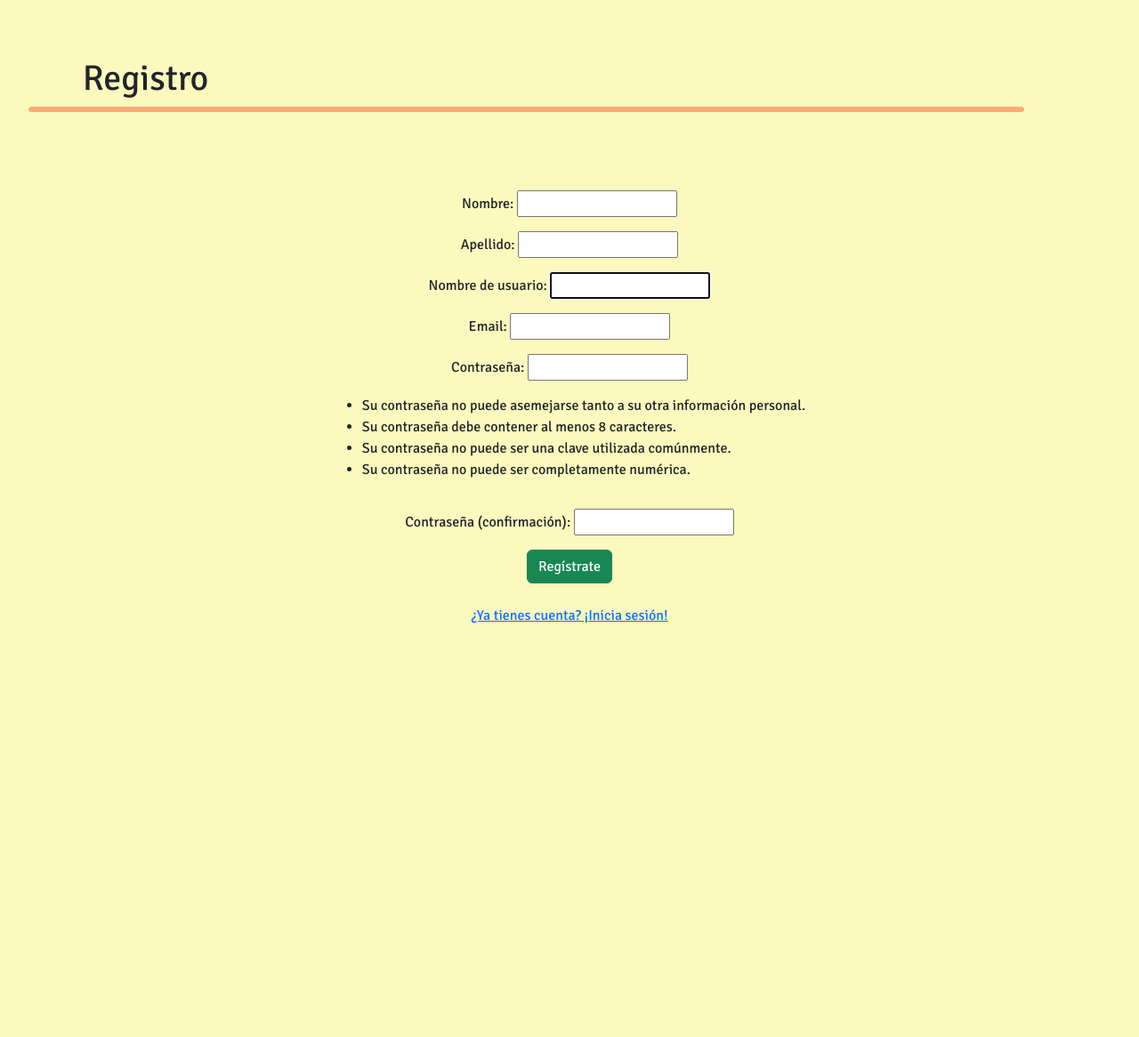
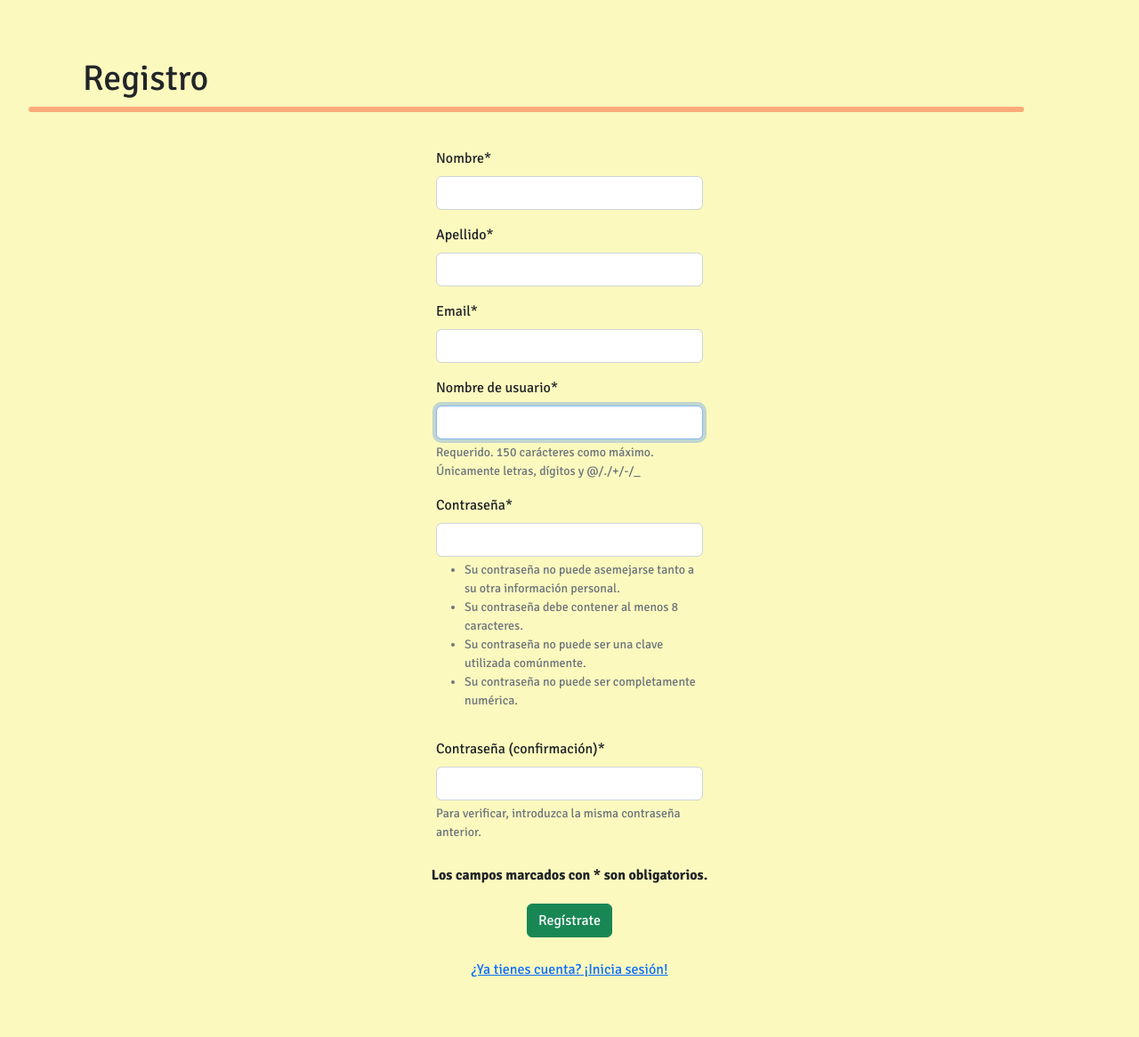
Before and after one commit to migromarj/MercaCoche, a Django app: page /register/ in a window 1280 px wide. Shown: the part 56-1222 px from the top of the page at 89% size. Before the commit the page ends 757 px from the top, so only its background shows below. Run offline with Django 4.2, Linux system fonts and the light colour scheme; some libraries are stand-ins or nearby versions.

Commit message:
style(#021): Change styles of login and register forms

```diff
--- a/main/forms.py
+++ b/main/forms.py
@@ -14,8 +14,8 @@ class RegisterForm(UserCreationForm):
         fields = [
             "first_name",
             "last_name",
+            "email",
             "username",
-            "email",
             "password1",
             "password2",
         ]
--- a/main/templates/components/form_min_max.html
+++ b/main/templates/components/form_min_max.html
@@ -3,12 +3,12 @@
     <div class="form-min-max">
         <label for={{name}}>Desde</label>
         <div class="input-group">
-            <input type="number" class="form-control" id={{name}} name={{name}}-min min={{min}} max={{max}} value={{selected_min}} aria-describedby="min-addon" required>
+            <input type="number" class="form-control form-control-input" id={{name}} name={{name}}-min min={{min}} max={{max}} value={{selected_min}} aria-describedby="min-addon" required>
             <span class="input-group-text" id="min-addon"> {{ unit }} </span>
         </div>
         <label for={{name}} class="max-label">Hasta</label>
         <div class="input-group">
-            <input type="number" class="form-control" id={{name}} name={{name}}-max min={{min}} max={{max}} value={{selected_max}} aria-describedby="max-addon" required>
+            <input type="number" class="form-control form-control-input" id={{name}} name={{name}}-max min={{min}} max={{max}} value={{selected_max}} aria-describedby="max-addon" required>
             <span class="input-group-text" id="max-addon"> {{ unit }} </span>
         </div>
     </div>
--- a/main/templates/registration/login.html
+++ b/main/templates/registration/login.html
@@ -1,6 +1,8 @@
 {% extends 'master.html' %}
 
 {% block head %}
+{% load crispy_forms_filters %}
+{% load crispy_forms_tags %}
 {% load static %}
 <link rel="stylesheet" type="text/css" href="{% static 'styles/login.css' %}">
 {% endblock %}
@@ -27,7 +29,8 @@
         <div class="login-container">
             <form method="POST" class="login-form">
                 {% csrf_token %}
-                {{ form.as_p }}
+                {{ form|crispy }}
+                <p class="required-fields-login">Los campos marcados con * son obligatorios.</p>
                 <button class="btn btn-success" id="id_submit_button" type="submit">Inicia sesión</button>
             </form>
             <br>
--- a/main/templates/registration/register.html
+++ b/main/templates/registration/register.html
@@ -1,6 +1,8 @@
 {% extends 'master.html' %}
 
 {% block head %}
+{% load crispy_forms_filters %}
+{% load crispy_forms_tags %}
 {% load static %}
 <link rel="stylesheet" type="text/css" href="{% static 'styles/register.css' %}">
 {% endblock %}
@@ -15,21 +17,12 @@
     </h1>
     <hr class="line-break">
 
-    {% if messages %}
-    <ul class="messages alert alert-warning" role="alert">
-        {% for key, value in messages.items %}
-        <li {% if message.tags %} class="{{ message.tags }}" {% endif %}>
-            {{ key }} - {{ value }}
-        </li>
-        {% endfor %}
-    </ul>
-    {% endif %}
-
     <div class="register-layout">
         <div class="register-container">
             <form method="POST" action="{% url 'register' %}" class="register-form" novalidate>
                 {% csrf_token %}
-                {{ form.as_p }}
+                {{ form|crispy }}
+                <p class="required-fields-register">Los campos marcados con * son obligatorios.</p>
                 <button class="btn btn-success" id="id_submit_button" type="submit">Regístrate</button>
             </form>
             <br>
--- a/main/views.py
+++ b/main/views.py
@@ -11,7 +11,7 @@ from whoosh import query
 from whoosh.index import open_dir
 from whoosh.qparser import QueryParser, OrGroup
 
-from utils.aux_functions import errors_to_spanish, load_car_details, search_title, load_filters, add_to_filter, cars_form_values, build_query, check_filter, results_after_search, sepecific_cars_view, cars_pagination
+from utils.aux_functions import load_car_details, search_title, load_filters, add_to_filter, cars_form_values, build_query, check_filter, results_after_search, sepecific_cars_view, cars_pagination
 from utils.recommendations import recommend_cars
 from utils.scraping import extract_cars_autocasion, extract_cars_coches_com, extract_cars_motor_es
 from utils.whoosh_and_db import populate_db_and_create_index
@@ -65,12 +65,7 @@ def register(request):
     else:
         form = RegisterForm()
 
-    data_errors = form.errors.as_data()
-    errors = {k: v[0].message for k, v in data_errors.items()}
-
-    errors = errors_to_spanish(errors)
-
-    return render(request, "registration/register.html", {"form": form, "messages": errors})
+    return render(request, "registration/register.html", {"form": form})
 
 def car_details(request, id):
 
--- a/requirements.txt
+++ b/requirements.txt
@@ -8,3 +8,4 @@ webdriver_manager==3.8.5
 whoosh==2.7.4
 unidecode==1.3.6
 nltk==3.8
+crispy-bootstrap5==0.7
--- a/static/styles/car.css
+++ b/static/styles/car.css
@@ -139,6 +139,9 @@ a:link {
 
 .form-control-select{
     margin-top: 20px;
+    min-width: 200px;
+    max-width: 200px;
+    margin-left: 10px;
 }
 
 .form-group{
@@ -161,7 +164,7 @@ a:link {
     margin-bottom: 20px;
 }
 
-.form-control{
+.form-control-input{
     min-width: 200px;
     max-width: 200px;
     margin-left: 10px;
--- a/static/styles/register.css
+++ b/static/styles/register.css
@@ -29,8 +29,6 @@ hr.line-break {
 }
 
 .register-container{
-    padding: 1rem;
-    margin: 2rem;
     max-width: 100%;
     width: 100%;
 }
@@ -49,3 +47,39 @@ hr.line-break {
 span.helptext{
     display: none;
 }
+
+#div_id_first_name{
+    width: 100%;
+    max-width: 300px;
+}
+
+#div_id_last_name{
+    width: 100%;
+    max-width: 300px;
+}
+
+#div_id_email{
+    width: 100%;
+    max-width: 300px;
+}
+
+#div_id_username{
+    width: 100%;
+    max-width: 300px;
+}
+
+#div_id_password1{
+    width: 100%;
+    max-width: 300px;
+}
+
+#div_id_password2{
+    width: 100%;
+    max-width: 300px;
+}
+
+.required-fields-register{
+    margin-top: 10px;
+    margin-bottom: 20px;
+    font-weight: 600;
+}
--- a/utils/aux_functions.py
+++ b/utils/aux_functions.py
@@ -35,38 +35,6 @@ def get_brand(car_title):
     return brand
 
 ########## views.py ##########
-
-#register(request)
-
-def errors_to_spanish(errors):
-
-    if 'first_name' in errors:
-        errors['Nombre'] = errors['first_name']
-        del errors['first_name']
-
-    if 'last_name' in errors:
-        errors['Apellido'] = errors['last_name']
-        del errors['last_name']
-
-    if 'username' in errors:
-        errors['Nombre de usuario'] = errors['username']
-        del errors['username']
-
-    if 'email' in errors:
-        errors['Email'] = errors['email']
-        del errors['email']
-        if errors['Email'] == 'Ya existe %(model_name)s con este %(field_label)s.':
-            errors['Email'] = 'Ya existe un usuario con este email.'
-
-    if 'password1' in errors:
-        errors['Contraseña'] = errors['password1']
-        del errors['password1']
-
-    if 'password2' in errors:
-        errors['Confirmar contraseña'] = errors['password2']
-        del errors['password2']
-
-    return errors
 
 # car_details(request, id), add_favorite(request, id), remove_favorite(request, id)
 
```
Also changed, not shown: MercaCoche/settings.py (+8 -0 lines), static/styles/login.css (+16 -0 lines).
